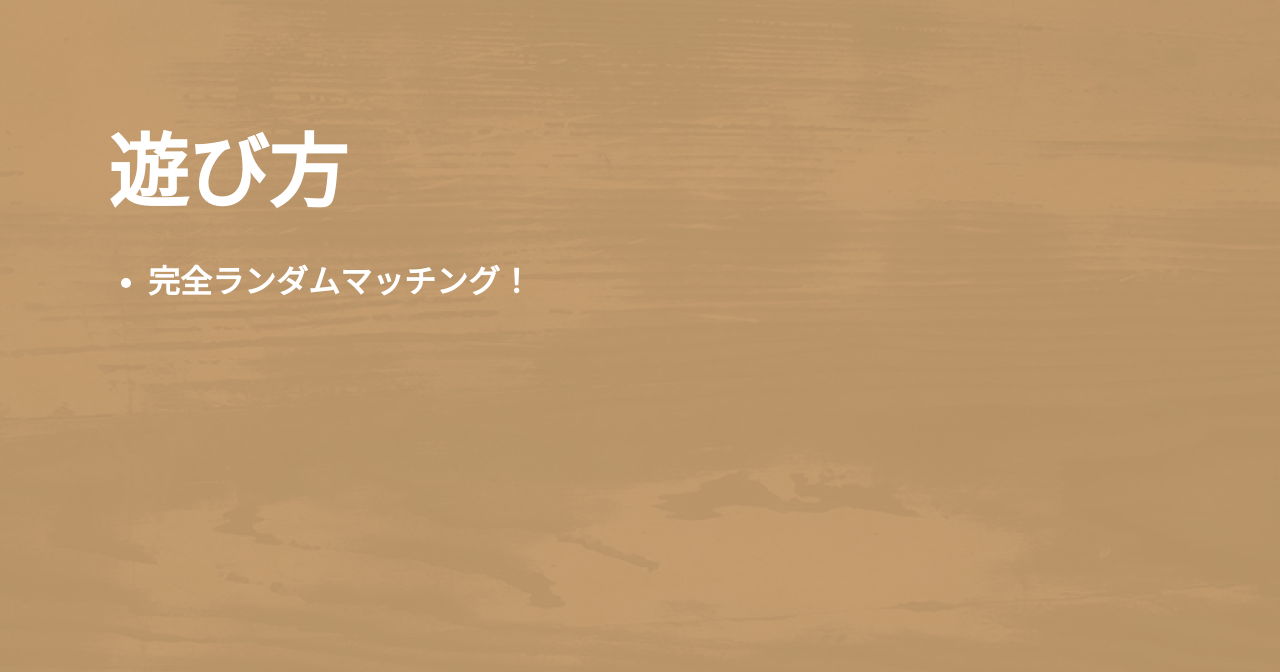
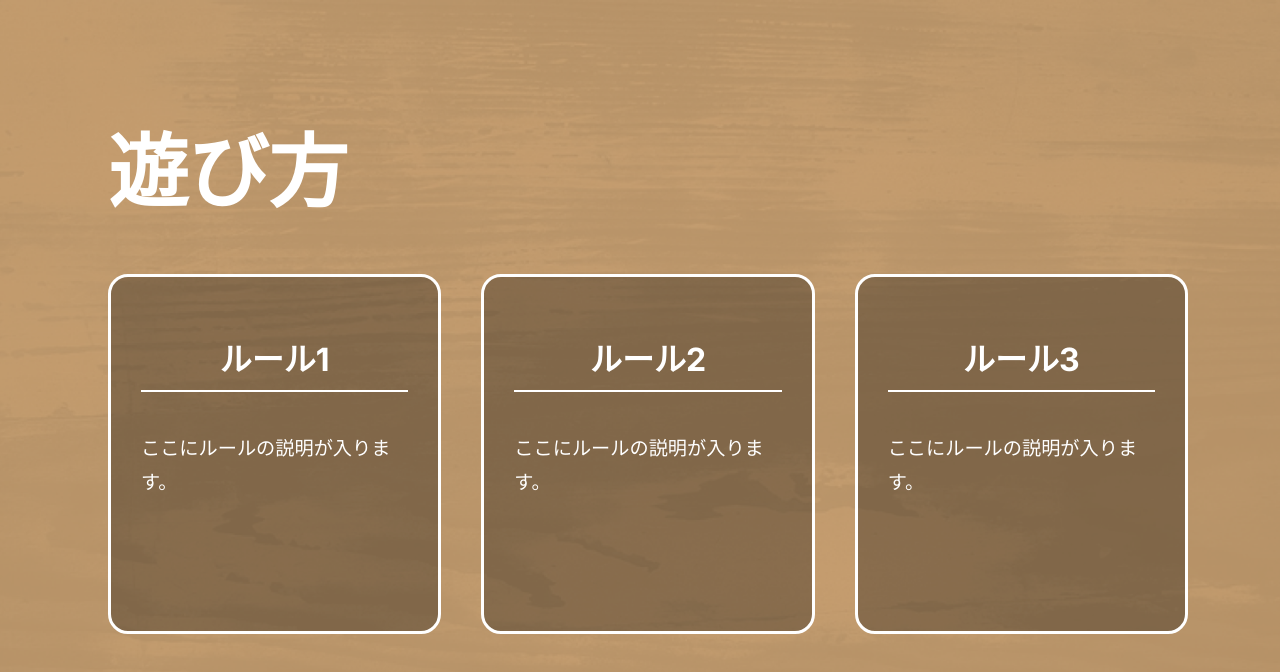
Before and after one commit to shii-park/2vs2shogi-frontend, a Next.js app: page /rules in a window 1280 px wide. Shown: the top 672 px of the page. Built offline with nearby package versions, Linux system fonts and the light colour scheme.

Commit message:
Add: ルールのUIを変更しました

```diff
--- a/app/rules/page.module.css
+++ b/app/rules/page.module.css
@@ -12,9 +12,43 @@
     font-size: 5rem;
     font-weight: bold;
     width: 100%;
+    margin-bottom: 50px; /* タイトル下の余白 */
 }
 
-.ulHowTo{
+/* 3つのボックスを囲むコンテナ */
+.rulesContainer {
+    display: flex;
+    justify-content: space-between; /* 均等に配置 */
+    gap: 40px; /* ボックス間の隙間 */
+    width: 100%;
+    height: 60%; /* 画面の高さの6割を使う */
+}
+
+/* 個別のルールボックス */
+.ruleBox {
+    flex: 1; /* 3等分にする */
+    border: 3px solid white;
+    padding: 30px;
+    border-radius: 20px;
+
+    /* ボックス内の配置 */
+    display: flex;
+    flex-direction: column;
+    align-items: center;
+
+    background-color: rgba(0, 0, 0, 0.3); /* 半透明の背景 */
+}
+
+.ruleBox h2 {
     font-size: 2rem;
-    font-weight: bold;
+    margin-bottom: 20px;
+    border-bottom: 2px solid white;
+    padding-bottom: 10px;
+    width: 100%;
+    text-align: center;
 }
+
+.ruleBox p {
+    font-size: 1.2rem;
+    line-height: 1.8;
+}
--- a/app/rules/page.tsx
+++ b/app/rules/page.tsx
@@ -4,9 +4,21 @@ export default function Page() {
   return (
     <div className={style.container}>
       <div className={style.title}>遊び方</div>
-      <ul className={style.ulHowTo}>
-        <li>完全ランダムマッチング！</li>
-      </ul>
+
+      <div className={style.rulesContainer}>
+        <div className={style.ruleBox}>
+          <h2>ルール1</h2>
+          <p>ここにルールの説明が入ります。</p>
+        </div>
+        <div className={style.ruleBox}>
+          <h2>ルール2</h2>
+          <p>ここにルールの説明が入ります。</p>
+        </div>
+        <div className={style.ruleBox}>
+          <h2>ルール3</h2>
+          <p>ここにルールの説明が入ります。</p>
+        </div>
+      </div>
     </div>
   )
 }
```
